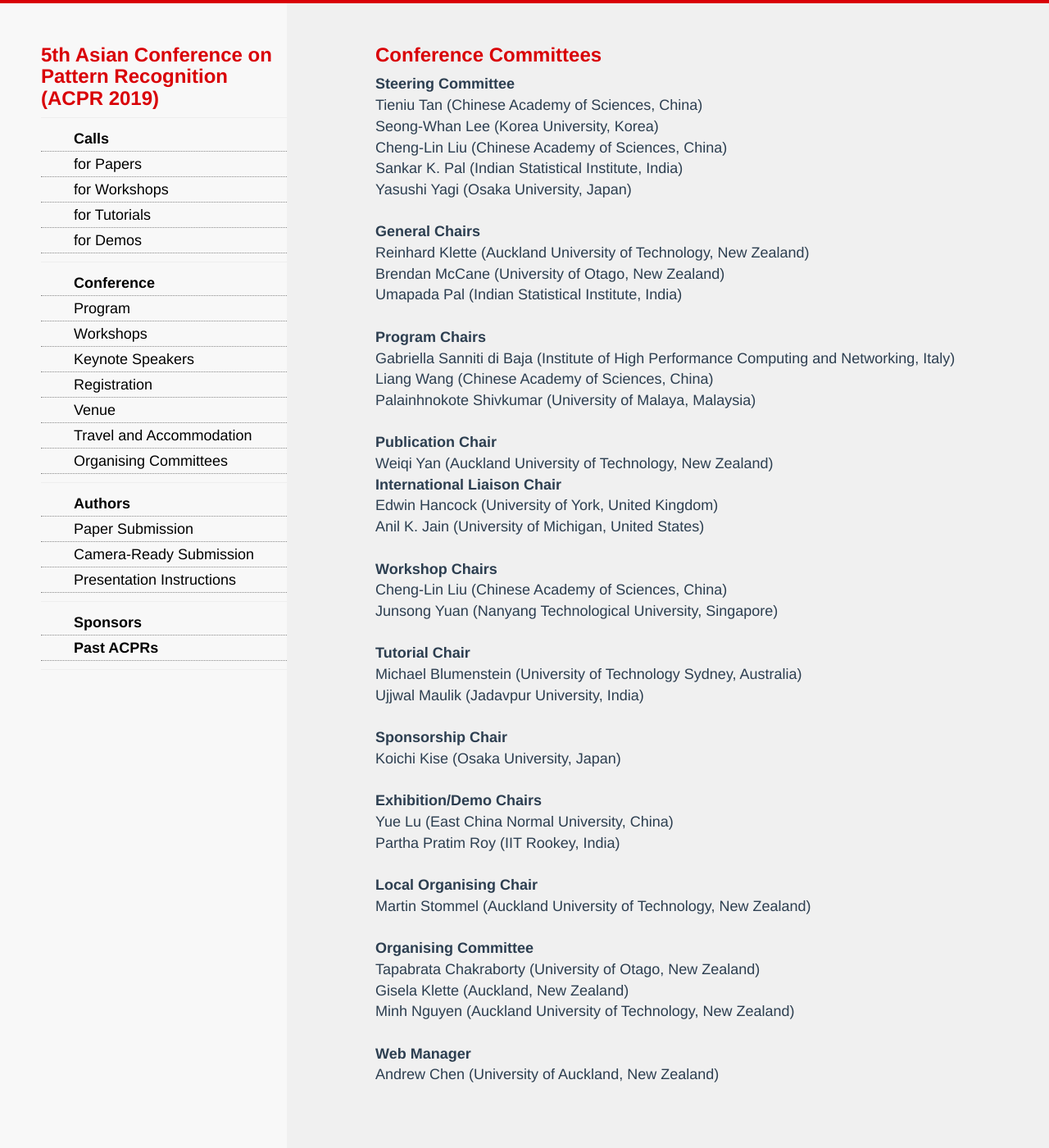
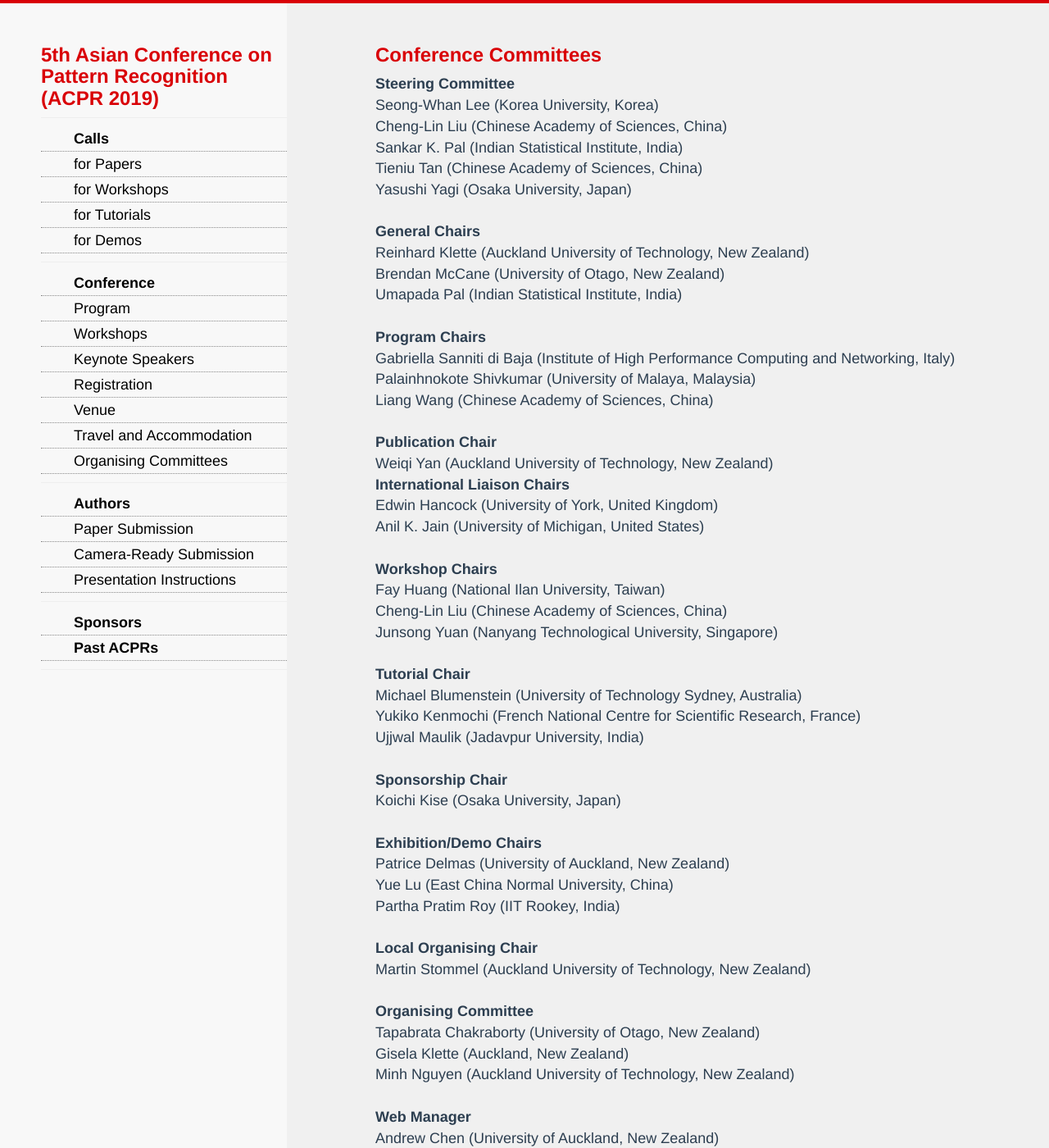
Before and after one commit to AndrewChenUoA/ACPR2019, a Jekyll site: the page built from committees.html, in a window 1280 px wide and 1400 px high. Shown: the whole window at 82% size. Built offline with Jekyll 4.4.1, drawn with Linux system fonts in a browser that asks for light colours; nearby versions of some CDN libraries; Markdown is read by kramdown in place of the engine named in the settings.

Commit message:
Update committees and add IAPR logo

```diff
--- a/committees.html
+++ b/committees.html
@@ -5,10 +5,10 @@
   <h3>Conference Committees</h3>
 
   <b>Steering Committee</b><br/>
-  Tieniu Tan (Chinese Academy of Sciences, China)<br/>
   Seong-Whan Lee (Korea University, Korea)<br/>
   Cheng-Lin Liu (Chinese Academy of Sciences, China)<br/>
   Sankar K. Pal (Indian Statistical Institute, India)<br/>
+  Tieniu Tan (Chinese Academy of Sciences, China)<br/>
   Yasushi Yagi (Osaka University, Japan)<br/>
   <br/>
   <b>General Chairs</b><br/>
@@ -18,27 +18,30 @@
   <br/>
   <b>Program Chairs</b><br/>
   Gabriella Sanniti di Baja (Institute of High Performance Computing and Networking, Italy)<br/>
+  Palainhnokote Shivkumar (University of Malaya, Malaysia)<br/>
   Liang Wang (Chinese Academy of Sciences, China)<br/>
-  Palainhnokote Shivkumar (University of Malaya, Malaysia)<br/>
   <br/>
   <b>Publication Chair</b><br/>
   Weiqi Yan (Auckland University of Technology, New Zealand)<br/>
-  <b>International Liaison Chair</b><br/>
+  <b>International Liaison Chairs</b><br/>
   Edwin Hancock (University of York, United Kingdom)<br/>
   Anil K. Jain (University of Michigan, United States)<br/>
   <br/>
   <b>Workshop Chairs</b></br>
+  Fay Huang (National Ilan University, Taiwan)<br/>
   Cheng-Lin Liu (Chinese Academy of Sciences, China)<br/>
   Junsong Yuan (Nanyang Technological University, Singapore)<br/>
   <br/>
   <b>Tutorial Chair</b><br/>
   Michael Blumenstein (University of Technology Sydney, Australia)<br/>
+  Yukiko Kenmochi (French National Centre for Scientific Research, France)<br/>
   Ujjwal Maulik (Jadavpur University, India)<br/>
   <br/>
   <b>Sponsorship Chair</b><br/>
   Koichi Kise (Osaka University, Japan)<br/>
   <br/>
   <b>Exhibition/Demo Chairs</b><br/>
+  Patrice Delmas (University of Auckland, New Zealand)<br/>
   Yue Lu (East China Normal University, China)<br/>
   Partha Pratim Roy (IIT Rookey, India)<br/>
   <br/>
--- a/index.html
+++ b/index.html
@@ -21,8 +21,8 @@
 
   The conference will be held at the <a href="/venue">Aotea Centre</a> in Auckland. ACPR 2019 is brought to you by the Auckland University of Technology (AUT), in collaboration with the University of Otago and the Indian Statistical Institute, with support from ATEED, Auckland Council, and New Zealand Tourism.<br/><br/>
 
-  The proceedings will be published in Springer's Lecture Notes in Computer Science <a href="https://www.springer.com/gp/computer-science/lncs">Springer's Lecture Notes in Computer Science</a> (LNCS, indexed in the ISI Conference Proceedings Citation Index, Scopus, EI Engineering Index, Google Scholar, DBLP, etc.).<br/>
-  <a href="https://www.springer.com/gp/computer-science/lncs"><img src="/images/LNCS-Logo-768x284.png" style="max-width:25%"/></a><br/><br/>
+  The proceedings will be published in Springer's Lecture Notes in Computer Science <a href="https://www.springer.com/gp/computer-science/lncs">Springer's Lecture Notes in Computer Science</a> (LNCS, indexed in the ISI Conference Proceedings Citation Index, Scopus, EI Engineering Index, Google Scholar, DBLP, etc.). ACPR 2019 is endorsed by the International Association for Pattern Recognition (IAPR).<br/>
+  <a href="https://www.springer.com/gp/computer-science/lncs"><img src="/images/LNCS-Logo-768x284.png" style="max-width:25%"/></a>&ensp;<a href="https://www.iapr.org"><img src="/images/iapr-logo.png" style="max-width:25%"/><br/><br/>
 
   For any queries at this early stage, please contact <a href="mailto:acpr2019@aut.ac.nz">acpr2019@aut.ac.nz</a>.<br/><br/>
 
```
Also changed, not shown: images/iapr-logo.png (added).
